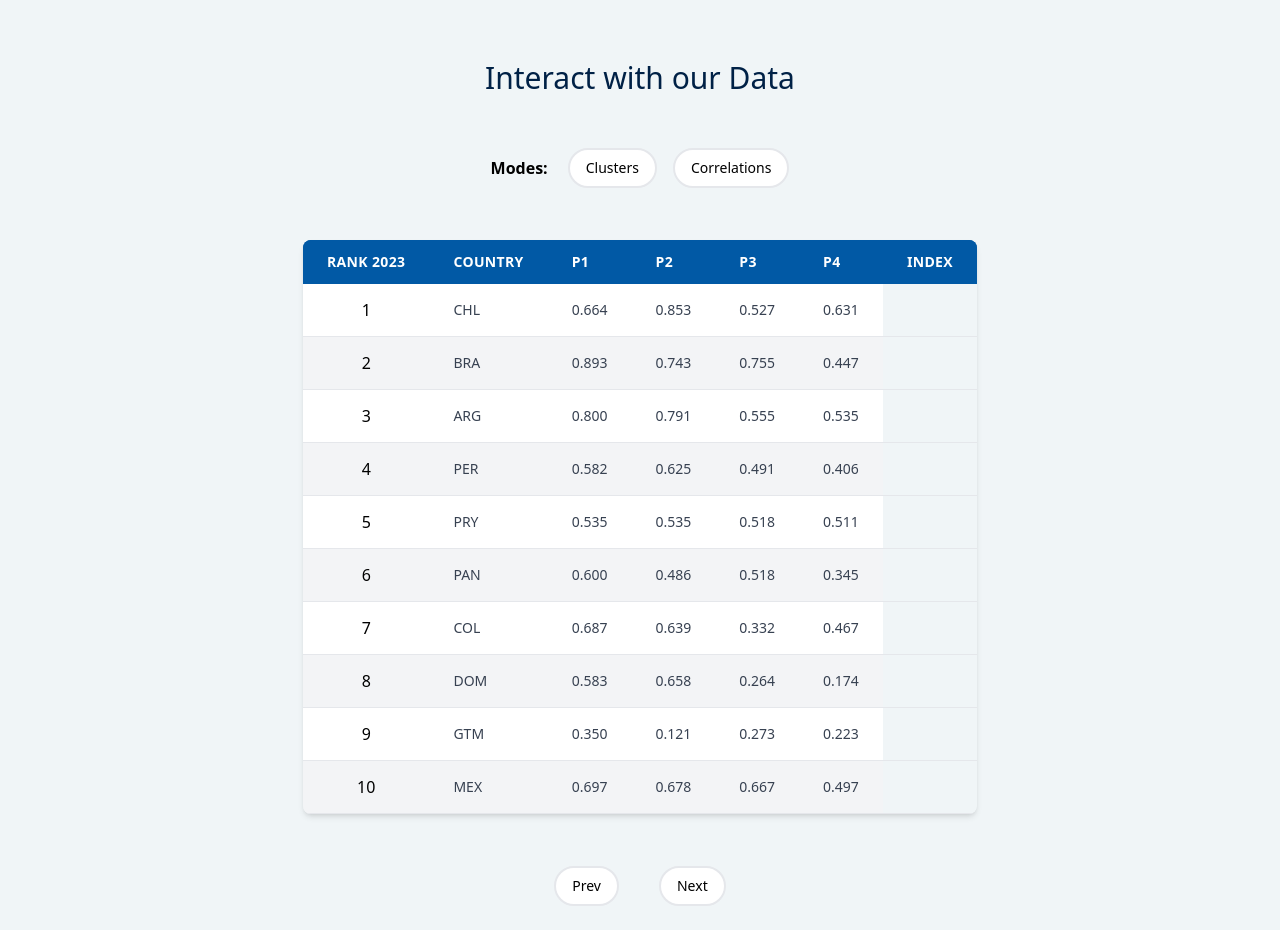
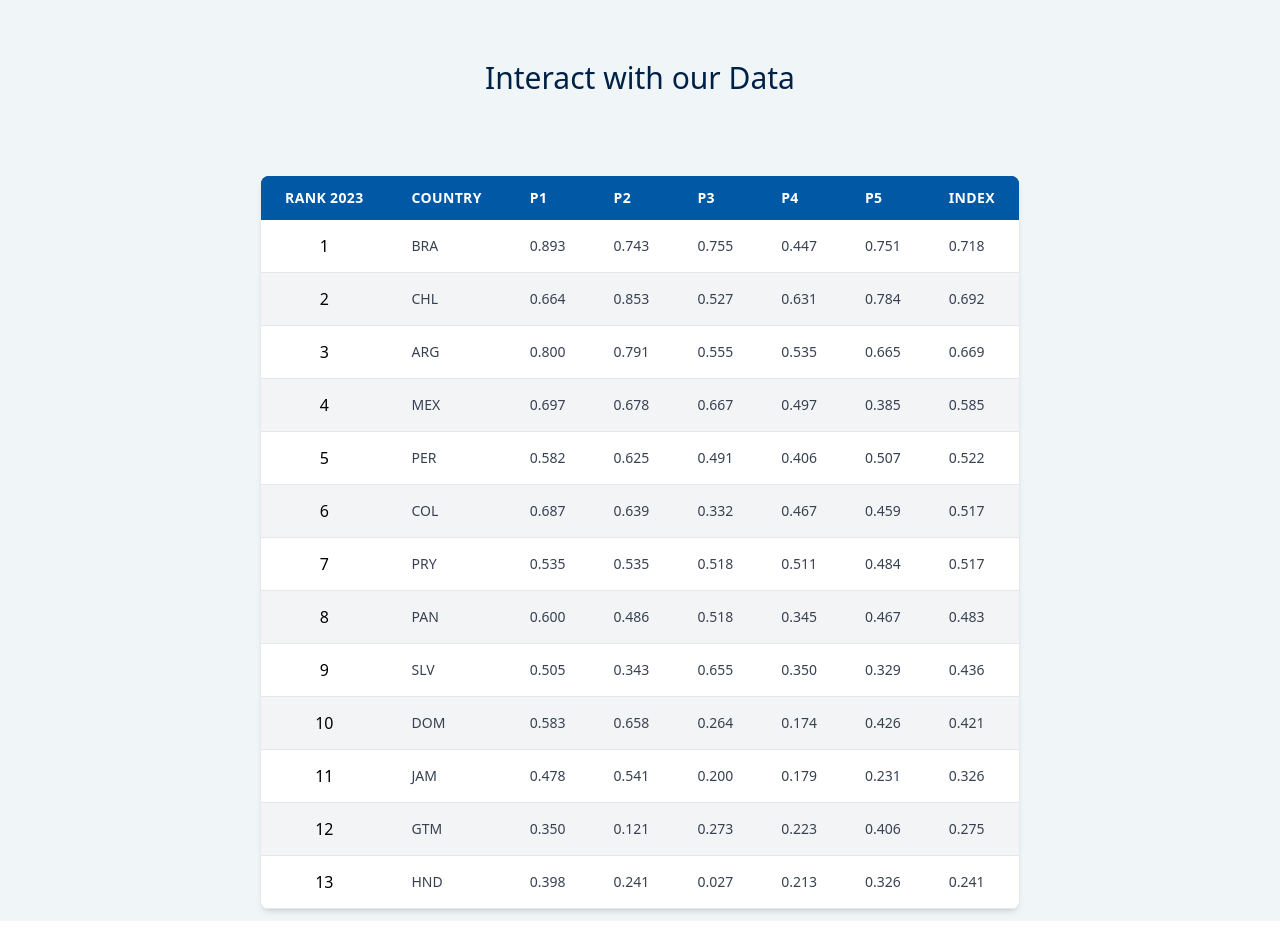
Before and after one commit to Ryan9771/dmi, a React (Vite) app: page /#/ in a window 1280 px wide. Shown: the part 2000-2930 px from the top of the page. Built offline with nearby package versions, Linux system fonts and the light colour scheme.

Commit message:
Integrated new structure code with table and added calculation logic

```diff
--- a/src/components/table/FixedDesktopTable.tsx
+++ b/src/components/table/FixedDesktopTable.tsx
@@ -30,7 +30,7 @@ function FixedDesktopTable({ table, tableEditor }: Props) {
     if (table && table.length > 0) {
       let rank = 1;
 
-      for (let i = 0; i < table.length; i++) {
+      for (let i = 1; i < table.length; i++) {
         const row_builder = [];
         const cols: string[] = table[i];
 
--- a/src/components/table/TableGroup.tsx
+++ b/src/components/table/TableGroup.tsx
@@ -1,13 +1,4 @@
-import FilterButtons from "../buttons/FilterButtons";
-import GroupButtons from "../buttons/GroupButtons";
-import DesktopTable from "../table/DesktopTable";
-import MobileTable from "./MobileTable";
-// import { storage } from "../../services/firebase.config";
-// import { ref, getDownloadURL } from "firebase/storage";
-import {
-  NestedDict,
-  correlationsToArray,
-} from "../../util/correlations_conversion";
+import FixedDesktopTable from "./FixedDesktopTable";
 import { csvToArray } from "../../util/csv_conversion";
 import { formatNumber } from "../../util/utils";
 import { useState, useEffect } from "react";
@@ -15,14 +6,6 @@ import { useState, useEffect } from "react";
 function TableGroup() {
   /* Dataset */
   const [dmiCsv, setDmiCsv] = useState<string[][]>([]);
-  const [correlationCsv, setCorrelationCsv] = useState<NestedDict>({});
-
-  /* Table logic variables */
-  const [groupDesktop, setGroupDesktop] = useState<number>(1);
-  const [groupMobile, setGroupMobile] = useState<number>(1);
-  const [clusterMode, setClusterMode] = useState<boolean>(false);
-  const [correlationMode, setCorrelationMode] = useState<boolean>(false);
-
   // const ACTIVE_URL = ref(storage, "active/dmi_2023_clusters.csv");
 
   /* Parses the data from firebase storage */
@@ -62,14 +45,9 @@ function TableGroup() {
         const newnewDmi = csvToArray(csvString);
         console.log(newnewDmi);
         newnewDmi.sort(function (a, b) {
-          // Change to new index for 'index'
-          return parseFloat(b[5]) - parseFloat(a[5]);
+          return parseFloat(b[6]) - parseFloat(a[6]);
         });
         setDmiCsv(newnewDmi);
-
-        const response2 = await fetch("/src/assets/data/correlations.csv");
-        const data = await response2.text();
-        setCorrelationCsv(correlationsToArray(data));
       } catch (error) {
         console.log("=============");
         console.log("Unable to parse file");
@@ -87,25 +65,6 @@ function TableGroup() {
     const col = parseInt(j);
     const newDmi = [...dmiCsv];
 
-    if (correlationMode) {
-      const difference = parseFloat(val) - parseFloat(newDmi[row][col]);
-      newDmi[row][col] = formatNumber(val);
-      const baseCountry = newDmi[row][0];
-      for (let i = 1; i < newDmi.length - 1; i++) {
-        const newValue =
-          parseFloat(newDmi[i][col]) +
-          correlationCsv[baseCountry][newDmi[i][0]] * difference;
-        newDmi[i][col] = newValue.toFixed(3);
-
-        var sum =
-          parseFloat(newDmi[i][1]) +
-          parseFloat(newDmi[i][2]) +
-          parseFloat(newDmi[i][3]) +
-          parseFloat(newDmi[i][4]);
-        var average = sum / 4;
-        newDmi[i][5] = average.toFixed(3);
-      }
-    } else {
     newDmi[row][col] = formatNumber(val);
 
     /* Recalculates the Index value */
@@ -113,83 +72,22 @@ function TableGroup() {
       parseFloat(newDmi[row][1]) +
       parseFloat(newDmi[row][2]) +
       parseFloat(newDmi[row][3]) +
-        parseFloat(newDmi[row][4]);
+      parseFloat(newDmi[row][4]) +
+      parseFloat(newDmi[row][5]);
 
-      let average = sum / 4;
-      newDmi[row][5] = formatNumber(average.toString());
-    }
+    let average = sum / 5;
+    newDmi[row][6] = formatNumber(average.toString());
 
     newDmi.sort(function (a, b) {
-      return parseFloat(b[5]) - parseFloat(a[5]);
+      return parseFloat(b[6]) - parseFloat(a[6]);
     });
 
     setDmiCsv(newDmi);
   };
 
-  /* Increments the group index for desktop */
-  const incrementGroupDesktop = () => {
-    if (groupDesktop < 10) {
-      setGroupDesktop(groupDesktop + 1);
-    }
-  };
-
-  /* Decrements the group index for desktop */
-  const decrementGroupDesktop = () => {
-    if (groupDesktop > 1) {
-      setGroupDesktop(groupDesktop - 1);
-    }
-  };
-
-  /* Increments the group index for mobile */
-  const incrementGroupMobile = () => {
-    if (groupMobile < 20) {
-      setGroupMobile(groupMobile + 1);
-    }
-  };
-
-  /* Decrements the group index for mobile */
-  const decrementGroupMobile = () => {
-    if (groupMobile > 1) {
-      setGroupMobile(groupMobile - 1);
-    }
-  };
-
-  const toggleClusterMode = () => {
-    setClusterMode(!clusterMode);
-  };
-
-  const toggleCorrelationMode = () => {
-    setCorrelationMode(!correlationMode);
-  };
-
   return (
     <div id="table" className="w-full flex flex-col items-center">
-      <FilterButtons
-        toggleClusterMode={toggleClusterMode}
-        toggleCorrelationMode={toggleCorrelationMode}
-        clusterMode={clusterMode}
-        correlationMode={correlationMode}
-      />
-      <DesktopTable
-        table={dmiCsv}
-        groupDesktop={groupDesktop}
-        clusterMode={clusterMode}
-        correlationMode={correlationMode}
-        tableEditor={editTable}
-      />
-      <MobileTable
-        table={dmiCsv}
-        groupMobile={groupMobile}
-        clusterMode={clusterMode}
-        correlationMode={correlationMode}
-        tableEditor={editTable}
-      />
-      <GroupButtons
-        incrementDesktop={incrementGroupDesktop}
-        decrementDesktop={decrementGroupDesktop}
-        incrementMobile={incrementGroupMobile}
-        decrementMobile={decrementGroupMobile}
-      />
+      <FixedDesktopTable table={dmiCsv} tableEditor={editTable} />
     </div>
   );
 }
```
Lines whose indentation alone changed are shown as unchanged.
